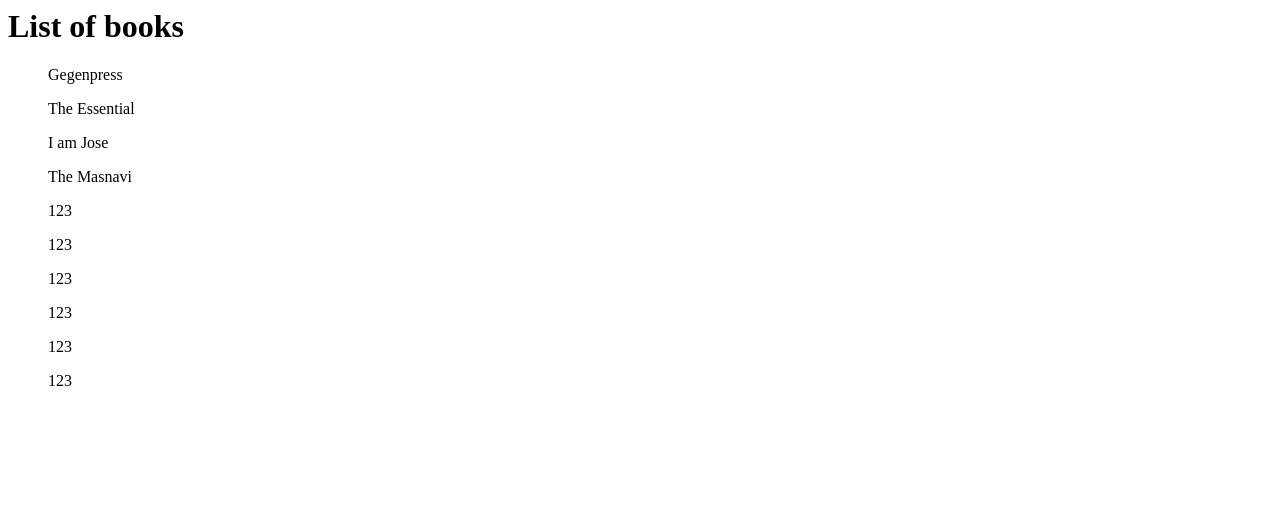
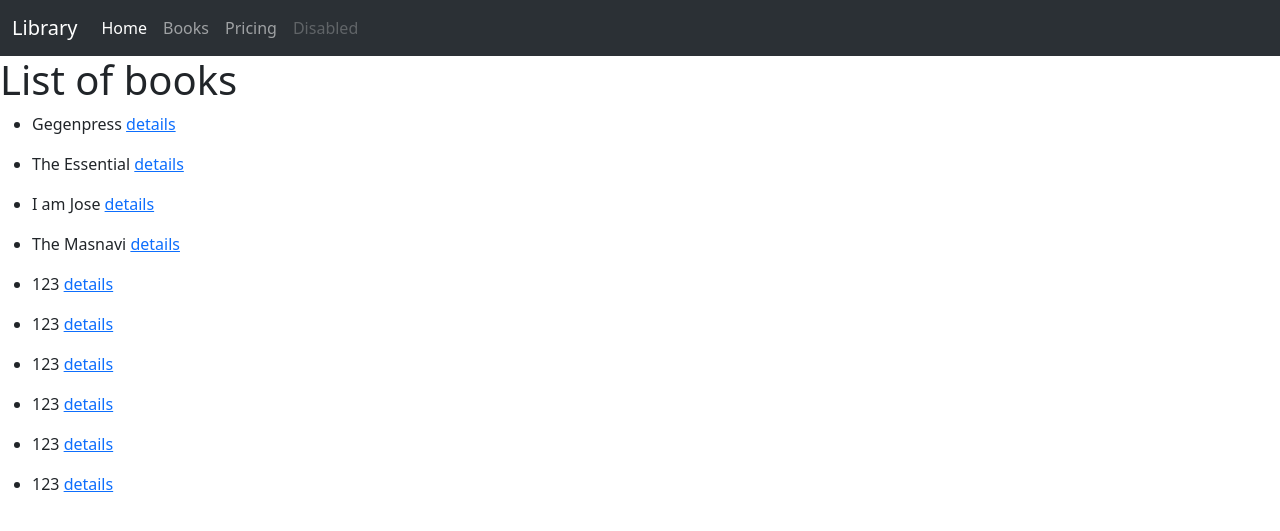
Before and after one commit to TanjilurJim/library, a Django app: page /book_list/ in a window 1280 px wide. Shown: the top 531 px of the page. Run offline with Django 4.2, Linux system fonts and the light colour scheme; data comes from the database, SQL or seed files in the repository; both versions use the stored data as it was after the commit.

Commit message:
Issue fixed
fixed an issue which was showing after creating a book

```diff
--- a/catalog/models.py
+++ b/catalog/models.py
@@ -29,10 +29,10 @@
     # MORE TO COME
 
     def __str__(self):
-        return self.title
+        return f"{self.title} written by {self.author} it is a {self.genre} type of book"
 
     def get_absolute_url(self):
-        return reverse("book_detail", kwargs={"pk": self.pk})
+        return reverse("catalog:book_detail", kwargs={"pk": self.pk})
 
 
 
--- a/catalog/templates/catalog/book_list.html
+++ b/catalog/templates/catalog/book_list.html
@@ -1,4 +1,11 @@
+{% extends 'catalog/index.html' %} {% block content %}
 <h1>List of books</h1>
 
+
 {% for book in object_list %}
-<ul>{{book.title}}</ul>{% endfor %}
+<ul>
+    <li>{{ book.title }}
+        <a href="{% url 'catalog:book_detail' book.id %}">details</a>
+    </li>
+</ul>
+{% endfor %} {% endblock %}
--- a/catalog/templates/catalog/index.html
+++ b/catalog/templates/catalog/index.html
@@ -4,13 +4,42 @@
     <meta charset="UTF-8">
     <meta name="viewport" content="width=device-width, initial-scale=1.0">
     <title>Document</title>
+    <link href="https://cdn.jsdelivr.net/npm/bootstrap@5.3.3/dist/css/bootstrap.min.css" rel="stylesheet" integrity="sha384-QWTKZyjpPEjISv5WaRU9OFeRpok6YctnYmDr5pNlyT2bRjXh0JMhjY6hW+ALEwIH" crossorigin="anonymous">
+    <script src="https://cdn.jsdelivr.net/npm/bootstrap@5.3.3/dist/js/bootstrap.bundle.min.js" integrity="sha384-YvpcrYf0tY3lHB60NNkmXc5s9fDVZLESaAA55NDzOxhy9GkcIdslK1eN7N6jIeHz" crossorigin="anonymous"></script>
+
 </head>
 
 <body>
-    <a href=" {% url 'catalog:book_list' %}">See book list ?</a>
+    <nav class="navbar navbar-expand-lg bg-body-tertiary" data-bs-theme="dark">
+        <div class="container-fluid">
+            <a class="navbar-brand" href="#">Library</a>
+            <button class="navbar-toggler" type="button" data-bs-toggle="collapse" data-bs-target="#navbarNav" aria-controls="navbarNav" aria-expanded="false" aria-label="Toggle navigation">
+      <span class="navbar-toggler-icon"></span>
+    </button>
+            <div class="collapse navbar-collapse" id="navbarNav">
+                <ul class="navbar-nav">
+                    <li class="nav-item">
+                        <a class="nav-link active" aria-current="page" href="{% url 'catalog:index' %}">Home</a>
+                    </li>
+                    <li class="nav-item">
+                        <a class="nav-link" href=" {% url 'catalog:book_list' %}">Books</a>
+                    </li>
+                    <li class="nav-item">
+                        <a class="nav-link" href="#">Pricing</a>
+                    </li>
+                    <li class="nav-item">
+                        <a class="nav-link disabled" aria-disabled="true">Disabled</a>
+                    </li>
+                </ul>
+            </div>
+        </div>
+    </nav>
+
+    {% block content %}
+
     <h1>Welcome to Home</h1>
     <p> We have total : {{num_books}} books</p>
     <p> Currently Available : {{num_instances_avail}} books</p>
-</body>
+    {% endblock content %}
 
 </html>
```
Also changed, not shown: db.sqlite3.
